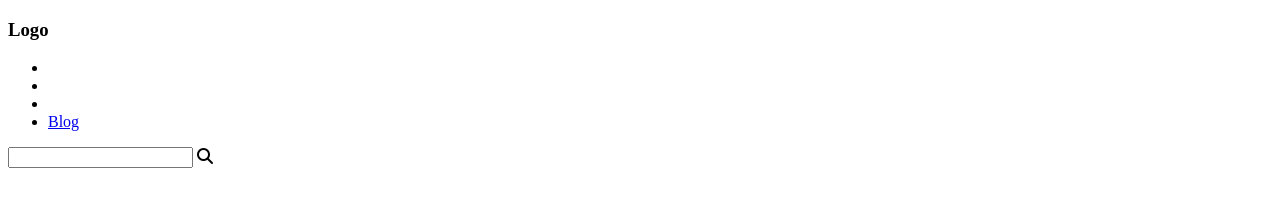
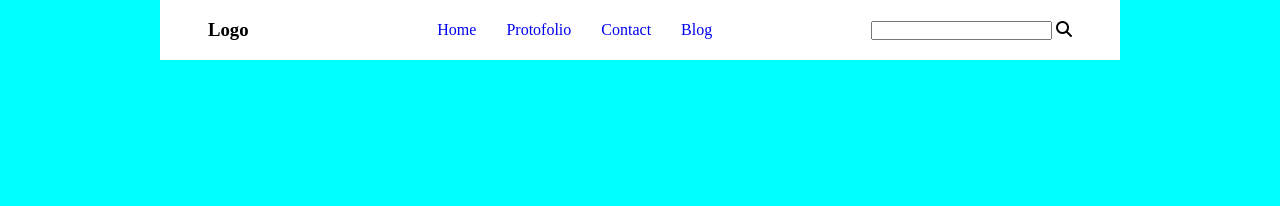
Before and after one commit to himanshisehrawat/Web-Template-Design-CSS-Flex-Box, a plain HTML site: page index.html in a window 1280 px wide. Drawn offline with Linux system fonts and the light colour scheme.

Commit message:
Header section CSS completed

```diff
--- a/css/style.css
+++ b/css/style.css
@@ -0,0 +1,42 @@
+*{
+    padding: 0;
+    margin: 0;
+}
+body{
+    background-color: aqua;
+}
+.layout{
+    width: 960px;
+    margin: 0 auto;
+}
+#row1{
+    height: 60px;
+    width: 100%;
+    background-color: white;
+}
+.header-section{
+    height: 100%;
+    width: 90%;
+    margin: 0 auto;
+    display: flex;
+    justify-content: space-between;
+    align-items: center;
+}
+.logo{}
+.logo h3{}
+.logo{}
+.menu ul{
+    display: flex;
+
+}
+.menu ul li {
+    padding-left: 30px;
+    list-style: none;
+}
+.menu ul li a{
+    text-decoration: none;
+}
+.blog btn{}
+.search bar{}
+.search bar input{}
+.search bar{}
--- a/index.html
+++ b/index.html
@@ -18,9 +18,9 @@
                 </div>
                 <div class="menu">
                     <ul>
-                        <li><a href="#"Home></a> </li>
-                        <li><a href="#"Protofolio></a> </li>
-                        <li><a href="#"Contact></a> </li>
+                        <li><a href="#">Home</a> </li>
+                        <li><a href="#">Protofolio</a> </li>
+                        <li><a href="#">Contact</a> </li>
                         <li><a href="#" class="blog_btn">Blog</a> </li>
 
                     </ul>
```
